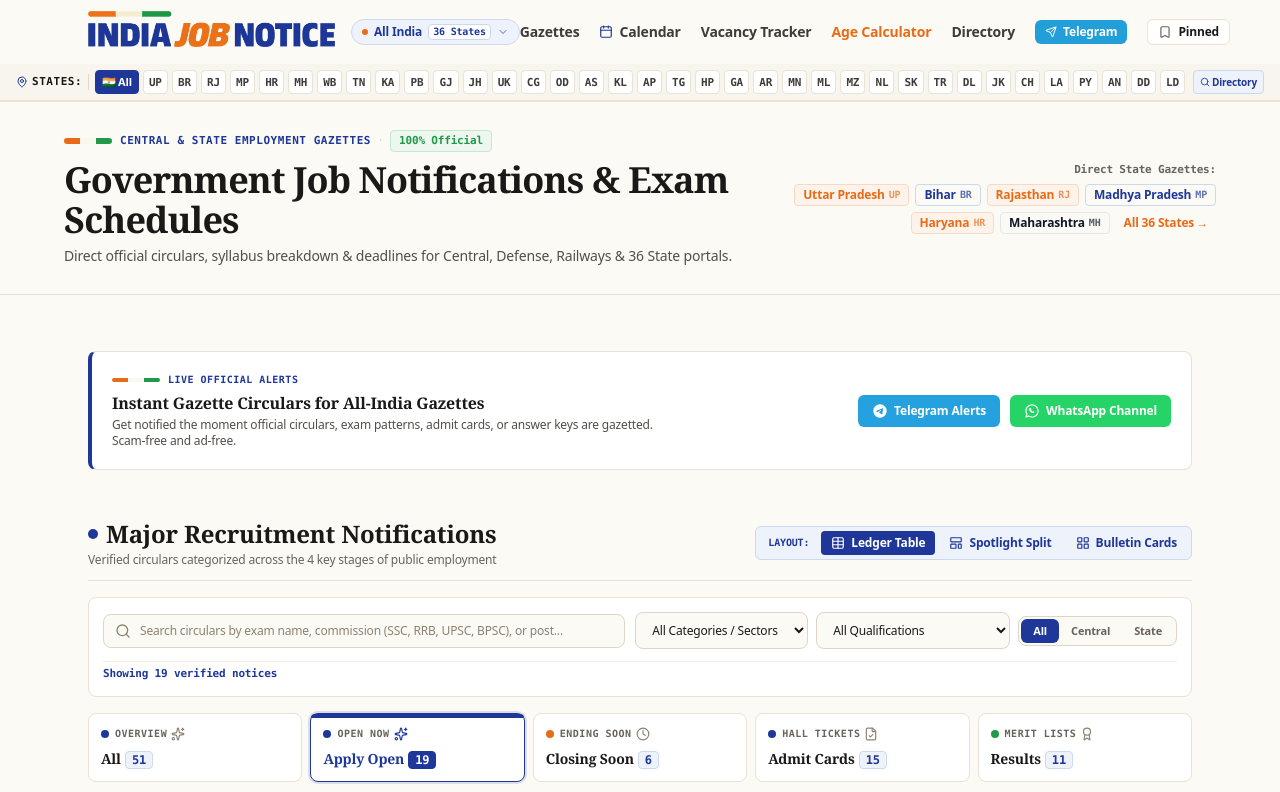
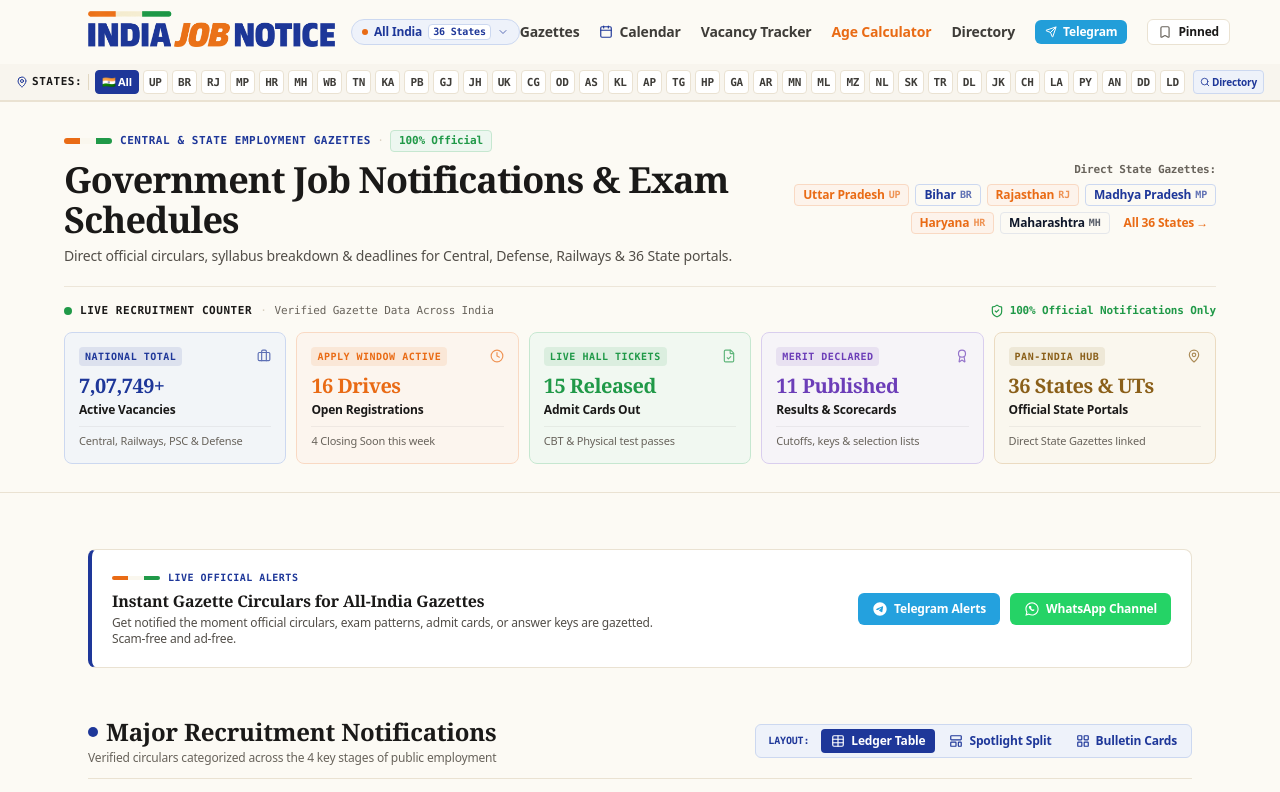
Before and after one commit to jawadhafeez171/indiajobnotice, a Next.js app: page / in a window 1280 px wide. Shown: the top 792 px of the page. Built offline with nearby package versions, Linux system fonts and the light colour scheme.

Commit message:
add live recruitment counter deck in hero section

```diff
--- a/src/app/page.tsx
+++ b/src/app/page.tsx
@@ -8,6 +8,7 @@
 import { MajorRecruitmentsSection } from "@/components/jobs/MajorRecruitmentsSection";
 import { TricolorCapsule } from "@/components/common/BrandLogo";
 import { ReservedAdSlot } from "@/components/ads/ReservedAdSlot";
+import { HeroCounterDeck } from "@/components/home/HeroCounterDeck";
 import { SAMPLE_JOBS } from "@/data/jobs";
 import { STATES_REGISTRY, getStateBadgeColor } from "@/config/states";
 import { getStateSubdomainUrl } from "@/lib/subdomains";
@@ -40,6 +41,12 @@
   const featuredJobs = SAMPLE_JOBS.filter((j) => j.featured);
   const admitCards = SAMPLE_JOBS.filter((j) => j.status === "ADMIT_CARD_OUT");
   const results = SAMPLE_JOBS.filter((j) => j.status === "RESULT_OUT");
+
+  const totalVacancies = SAMPLE_JOBS.reduce((acc, j) => acc + (j.totalVacancies || 0), 0);
+  const openApplicationsCount = SAMPLE_JOBS.filter((j) => j.status === "APPLY_OPEN" || j.status === "LAST_DATE_NEAR").length;
+  const closingSoonCount = SAMPLE_JOBS.filter((j) => j.status === "LAST_DATE_NEAR").length;
+  const admitCardsCount = admitCards.length;
+  const resultsCount = results.length;
 
   return (
     <div className="min-h-screen flex flex-col bg-[#FCFAF4]">
@@ -105,6 +112,16 @@
               </div>
             </div>
           </div>
+
+          {/* Live Gazette Counters */}
+          <HeroCounterDeck
+            totalVacancies={totalVacancies}
+            openApplicationsCount={openApplicationsCount}
+            closingSoonCount={closingSoonCount}
+            admitCardsCount={admitCardsCount}
+            resultsCount={resultsCount}
+            statesCount={36}
+          />
         </div>
       </section>
 
--- /dev/null
+++ b/src/components/home/HeroCounterDeck.tsx
@@ -0,0 +1,213 @@
+"use client";
+
+import React, { useState, useEffect } from "react";
+import Link from "next/link";
+import { cn } from "@/lib/utils";
+import {
+  Briefcase,
+  Clock,
+  FileCheck,
+  Award,
+  MapPin,
+  ArrowRight,
+  TrendingUp,
+  ShieldCheck,
+  Sparkles
+} from "lucide-react";
+
+interface HeroCounterDeckProps {
+  totalVacancies: number;
+  openApplicationsCount: number;
+  closingSoonCount: number;
+  admitCardsCount: number;
+  resultsCount: number;
+  statesCount?: number;
+}
+
+/**
+ * Animated counter hook using requestAnimationFrame with smooth easeOutExpo easing
+ */
+function useAnimatedCounter(targetValue: number, duration: number = 1400) {
+  const [count, setCount] = useState(0);
+
+  useEffect(() => {
+    let startTime: number | null = null;
+    let animationFrameId: number;
+
+    const step = (timestamp: number) => {
+      if (!startTime) startTime = timestamp;
+      const progress = Math.min((timestamp - startTime) / duration, 1);
+      // easeOutExpo curve for smooth finish
+      const easeProgress = progress === 1 ? 1 : 1 - Math.pow(2, -10 * progress);
+      const current = Math.floor(easeProgress * targetValue);
+      setCount(current);
+
+      if (progress < 1) {
+        animationFrameId = requestAnimationFrame(step);
+      } else {
+        setCount(targetValue);
+      }
+    };
+
+    animationFrameId = requestAnimationFrame(step);
+    return () => cancelAnimationFrame(animationFrameId);
+  }, [targetValue, duration]);
+
+  return count;
+}
+
+export function HeroCounterDeck({
+  totalVacancies,
+  openApplicationsCount,
+  closingSoonCount,
+  admitCardsCount,
+  resultsCount,
+  statesCount = 36,
+}: HeroCounterDeckProps) {
+  const animatedVacancies = useAnimatedCounter(totalVacancies, 1600);
+  const animatedOpen = useAnimatedCounter(openApplicationsCount, 1100);
+  const animatedAdmitCards = useAnimatedCounter(admitCardsCount, 1200);
+  const animatedResults = useAnimatedCounter(resultsCount, 1300);
+
+  const stats = [
+    {
+      id: "vacancies",
+      href: "#major-recruitments",
+      badge: "National Total",
+      value: animatedVacancies.toLocaleString("en-IN") + "+",
+      label: "Active Vacancies",
+      subtext: "Central, Railways, PSC & Defense",
+      icon: Briefcase,
+      color: "text-[#1E3799]",
+      bg: "bg-[#EEF2FA]/70 hover:bg-[#EEF2FA]",
+      border: "border-[#CCD8F0] hover:border-[#1E3799]/60",
+      accentDot: "bg-[#1E3799]",
+      pillBg: "bg-[#1E3799]/10 text-[#1E3799]",
+    },
+    {
+      id: "open-apps",
+      href: "#apply-open",
+      badge: "Apply Window Active",
+      value: `${animatedOpen} Drives`,
+      label: "Open Registrations",
+      subtext: `${closingSoonCount} Closing Soon this week`,
+      icon: Clock,
+      color: "text-[#E96B15]",
+      bg: "bg-[#FDF3EB]/70 hover:bg-[#FDF3EB]",
+      border: "border-[#F9D9C3] hover:border-[#E96B15]/60",
+      accentDot: "bg-[#E96B15]",
+      pillBg: "bg-[#E96B15]/10 text-[#E96B15]",
+    },
+    {
+      id: "admit-cards",
+      href: "#admit-cards",
+      badge: "Live Hall Tickets",
+      value: `${animatedAdmitCards} Released`,
+      label: "Admit Cards Out",
+      subtext: "CBT & Physical test passes",
+      icon: FileCheck,
+      color: "text-[#209948]",
+      bg: "bg-[#EDF7F0]/70 hover:bg-[#EDF7F0]",
+      border: "border-[#C6E7D0] hover:border-[#209948]/60",
+      accentDot: "bg-[#209948]",
+      pillBg: "bg-[#209948]/10 text-[#209948]",
+    },
+    {
+      id: "results",
+      href: "#results",
+      badge: "Merit Declared",
+      value: `${animatedResults} Published`,
+      label: "Results & Scorecards",
+      subtext: "Cutoffs, keys & selection lists",
+      icon: Award,
+      color: "text-[#6C3EB8]",
+      bg: "bg-[#F4F1F9]/70 hover:bg-[#F4F1F9]",
+      border: "border-[#D9CEEE] hover:border-[#6C3EB8]/60",
+      accentDot: "bg-[#6C3EB8]",
+      pillBg: "bg-[#6C3EB8]/10 text-[#6C3EB8]",
+    },
+    {
+      id: "states",
+      href: "#all-states",
+      badge: "Pan-India Hub",
+      value: `${statesCount} States & UTs`,
+      label: "Official State Portals",
+      subtext: "Direct State Gazettes linked",
+      icon: MapPin,
+      color: "text-[#8A5F19]",
+      bg: "bg-[#FAF5EC]/70 hover:bg-[#FAF5EC]",
+      border: "border-[#EBDBC1] hover:border-[#8A5F19]/60",
+      accentDot: "bg-[#8A5F19]",
+      pillBg: "bg-[#8A5F19]/10 text-[#8A5F19]",
+    },
+  ];
+
+  return (
+    <div className="mt-5 pt-4 border-t border-[#EAE2D2]/80">
+      {/* Mini Trust Header */}
+      <div className="flex items-center justify-between gap-2 mb-3 flex-wrap">
+        <div className="flex items-center gap-2 text-[11px] font-mono text-[#68635B]">
+          <span className="relative flex h-2 w-2">
+            <span className="animate-ping absolute inline-flex h-full w-full rounded-full bg-[#209948] opacity-75" />
+            <span className="relative inline-flex rounded-full h-2 w-2 bg-[#209948]" />
+          </span>
+          <span className="font-bold text-[#1A1918] uppercase tracking-wider">
+            Live Recruitment Counter
+          </span>
+          <span className="text-[#D8CFBF]">·</span>
+          <span>Verified Gazette Data Across India</span>
+        </div>
+
+        <div className="flex items-center gap-1.5 text-[11px] font-mono text-[#209948] font-bold">
+          <ShieldCheck className="w-3.5 h-3.5 text-[#209948]" />
+          <span className="hidden sm:inline">100% Official Notifications Only</span>
+        </div>
+      </div>
+
+      {/* Counter Grid */}
+      <div className="grid grid-cols-2 sm:grid-cols-3 lg:grid-cols-5 gap-2 sm:gap-2.5">
+        {stats.map((stat) => {
+          const Icon = stat.icon;
+          return (
+            <a
+              key={stat.id}
+              href={stat.href}
+              className={cn(
+                "group relative rounded-lg p-3 sm:p-3.5 border transition-all duration-200 flex flex-col justify-between shadow-2xs hover:shadow-sm hover:-translate-y-0.5",
+                stat.bg,
+                stat.border
+              )}
+            >
+              <div>
+                <div className="flex items-center justify-between gap-1 mb-1.5">
+                  <span
+                    className={cn(
+                      "text-[9px] sm:text-[10px] font-mono font-bold uppercase tracking-wider px-1.5 py-0.5 rounded",
+                      stat.pillBg
+                    )}
+                  >
+                    {stat.badge}
+                  </span>
+                  <Icon className={cn("w-3.5 h-3.5 opacity-70 group-hover:opacity-100 transition-opacity", stat.color)} />
+                </div>
+
+                <div className={cn("font-serif text-lg sm:text-xl font-bold tracking-tight", stat.color)}>
+                  {stat.value}
+                </div>
+
+                <div className="text-xs font-semibold text-[#1A1918] mt-0.5 line-clamp-1">
+                  {stat.label}
+                </div>
+              </div>
+
+              <div className="mt-2 pt-1.5 border-t border-black/5 flex items-center justify-between text-[11px] text-[#68635B]">
+                <span className="text-[10px] sm:text-[11px] truncate">{stat.subtext}</span>
+                <ArrowRight className="w-3 h-3 opacity-0 -translate-x-1 group-hover:opacity-100 group-hover:translate-x-0 transition-all shrink-0 ml-1 text-[#1A1918]" />
+              </div>
+            </a>
+          );
+        })}
+      </div>
+    </div>
+  );
+}
--- a/src/components/jobs/MajorRecruitmentsSection.tsx
+++ b/src/components/jobs/MajorRecruitmentsSection.tsx
@@ -1,6 +1,6 @@
 "use client";
 
-import React, { useState, useMemo } from "react";
+import React, { useState, useMemo, useEffect } from "react";
 import Link from "next/link";
 import {
   JobNotification,
@@ -152,6 +152,27 @@
   // Watchlist hook
   const { isSaved, toggleSave } = useWatchlist();
 
+  // Listen to hash changes (e.g., from hero counter clicks)
+  useEffect(() => {
+    const handleHash = () => {
+      const hash = window.location.hash.toLowerCase();
+      if (hash === "#admit-cards" || hash === "#admit-card") {
+        setActiveCategory("ADMIT_CARD");
+      } else if (hash === "#results" || hash === "#result") {
+        setActiveCategory("RESULT");
+      } else if (hash === "#closing-soon") {
+        setActiveCategory("CLOSING_SOON");
+      } else if (hash === "#apply-open") {
+        setActiveCategory("APPLY_OPEN");
+      } else if (hash === "#all-recruitments" || hash === "#major-recruitments") {
+        setActiveCategory("ALL");
+      }
+    };
+    handleHash();
+    window.addEventListener("hashchange", handleHash);
+    return () => window.removeEventListener("hashchange", handleHash);
+  }, []);
+
   // Helper to test if a job matches a status category
   const matchesStatus = (job: JobNotification, cat: StatusCategoryKey): boolean => {
     switch (cat) {
@@ -258,7 +279,7 @@
   const sideJobs = filteredJobs.slice(1, 6);
 
   return (
-    <section className="space-y-4">
+    <section id="major-recruitments" className="space-y-4 scroll-mt-20">
       {/* Section Header with Live View Switcher */}
       <div className="flex flex-col sm:flex-row sm:items-center justify-between gap-3 pb-3 border-b border-[#EAE2D2]">
         <div>
```
